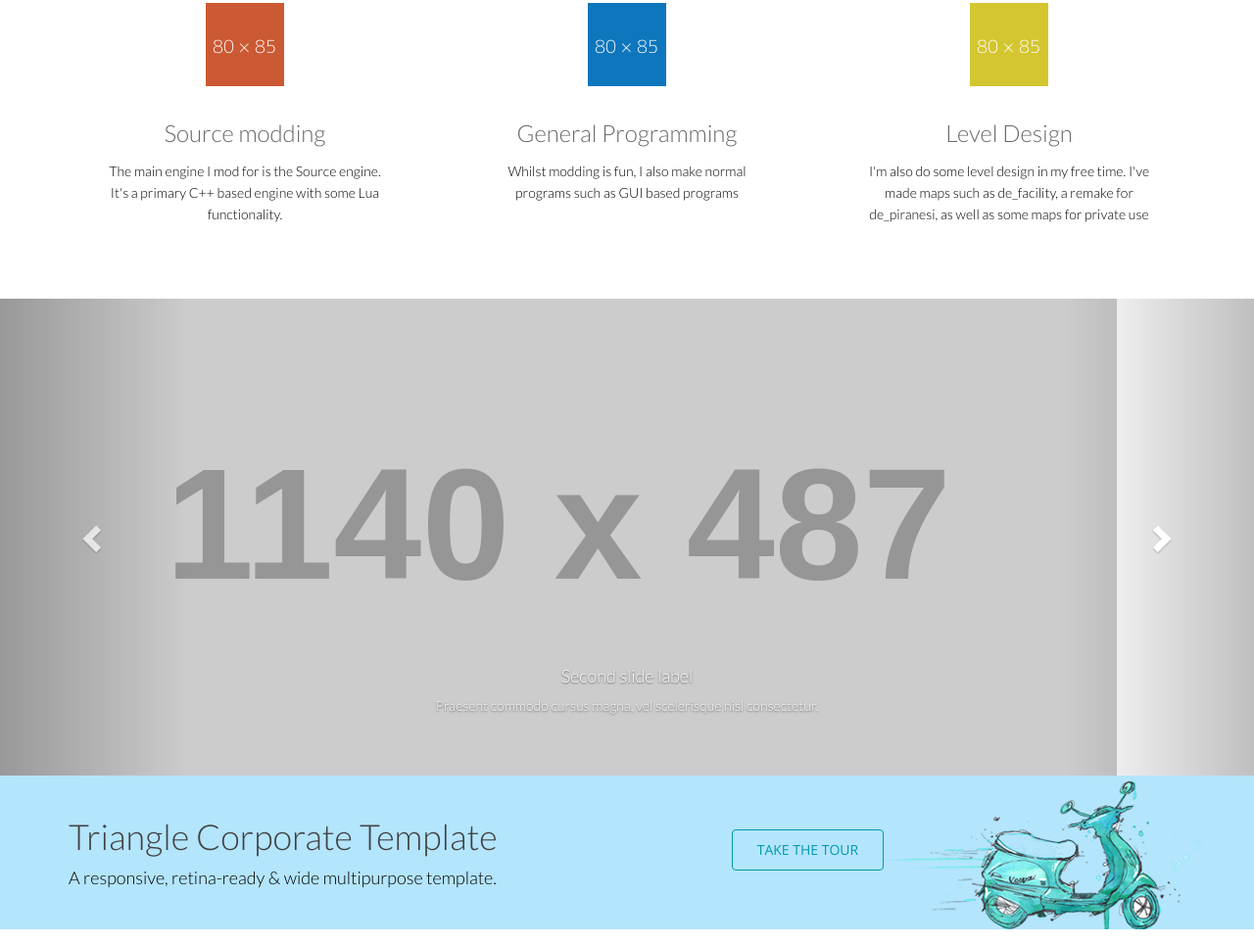
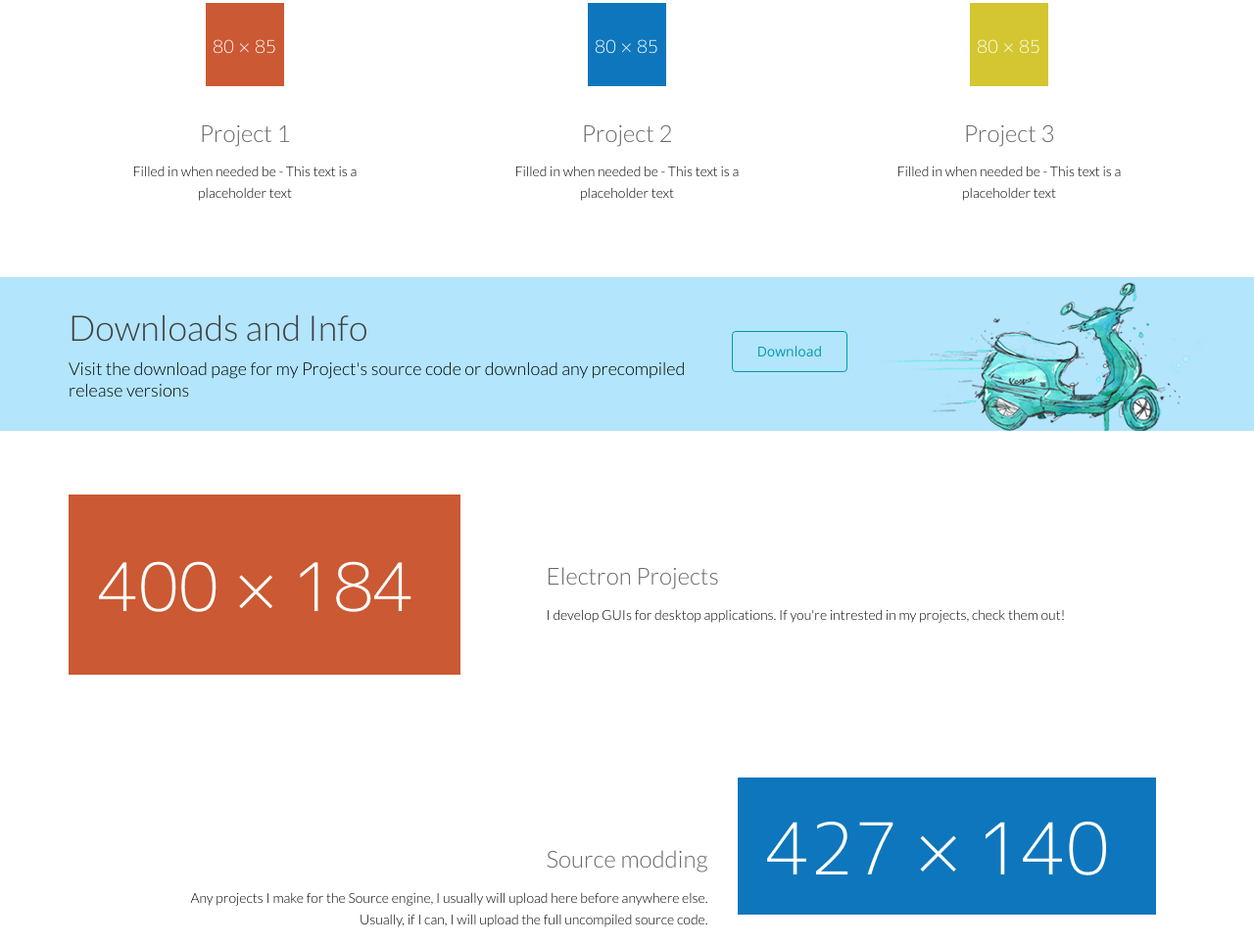
Before and after one commit to AlfiePowers/BulbSoftworks.github.io, a plain HTML site: page index.html in a window 1280 px wide. Shown: the part 699-1662 px from the top of the page at 98% size. Drawn offline with nearby package versions, Linux system fonts and the light colour scheme; placeholder pictures from the web are drawn by us.

Commit message:
080916v2

```diff
--- a/index.html
+++ b/index.html
@@ -132,8 +132,8 @@
                         <div class="wow scaleIn" data-wow-duration="500ms" data-wow-delay="300ms">
                             <img src="images/home/icon1.png" alt="">
                         </div>
-                        <h2>Source modding</h2>
-                        <p>The main engine I mod for is the Source engine. It's a primary C++ based engine with some Lua functionality.</p>
+                        <h2>Project 1</h2>
+                        <p>Filled in when needed be - This text is a placeholder text</p>
                     </div>
                 </div>
                 <div class="col-sm-4 text-center padding wow fadeIn" data-wow-duration="1000ms" data-wow-delay="600ms">
@@ -141,8 +141,8 @@
                         <div class="wow scaleIn" data-wow-duration="500ms" data-wow-delay="600ms">
                             <img src="images/home/icon2.png" alt="">
                         </div>
-                        <h2>General Programming</h2>
-                        <p>Whilst modding is fun, I also make normal programs such as GUI based programs</p>
+                        <h2>Project 2</h2>
+                        <p>Filled in when needed be - This text is a placeholder text</p>
                     </div>
                 </div>
                 <div class="col-sm-4 text-center padding wow fadeIn" data-wow-duration="1000ms" data-wow-delay="900ms">
@@ -150,9 +150,8 @@
                         <div class="wow scaleIn" data-wow-duration="500ms" data-wow-delay="900ms">
                             <img src="images/home/icon3.png" alt="">
                         </div>
-                        <h2>Level Design</h2>
-                        <p>I'm also do some level design in my free time. I've made maps such as de_facility, a remake for de_piranesi, as well
-						as some maps for private use</p>
+                        <h2>Project 3</h2>
+                        <p>Filled in when needed be - This text is a placeholder text</p>
                     </div>
                 </div>
             </div>
@@ -161,58 +160,18 @@
 
     <!--/#services-->
 
-	<!-- Carousel-->
-	 <div id="carousel-container">
-                <div id="carousel-example-generic" class="carousel slide" data-ride="carousel">
-                    <ol class="carousel-indicators visible-xs">
-                        <li data-target="#carousel-example-generic" data-slide-to="0" class="active"></li>
-                        <li data-target="#carousel-example-generic" data-slide-to="1"></li>
-                        <li data-target="#carousel-example-generic" data-slide-to="2"></li>
-                    </ol>
-                    <div class="carousel-inner">
-                        <div class="item active">
-                            <img src="http://placehold.it/1140x487/green" alt="">
-                            <div class="carousel-caption">
-                                <h3>First slide label</h3>
-                                <p>Praesent commodo cursus magna, vel scelerisque nisl consectetur.</p>
-                            </div>
-                        </div>
-                        <div class="item">
-                            <img src="http://placehold.it/1140x487/blue" alt="">
-                            <div class="carousel-caption">
-                                <h3>Second slide label</h3>
-                                <p>Praesent commodo cursus magna, vel scelerisque nisl consectetur.</p>
-                            </div>
-                        </div>
-                        <div class="item">
-                            <img src="http://placehold.it/1140x487/red" alt="">
-                            <div class="carousel-caption">
-                                <h3>Third slide label</h3>
-                                <p>Praesent commodo cursus magna, vel scelerisque nisl consectetur.</p>
-                            </div>
-                        </div>
-                    </div>
-                    <a class="left carousel-control hidden-xs" href="#carousel-example-generic" data-slide="prev">
-                        <span class="glyphicon glyphicon-chevron-left"></span>
-                    </a>
-                    <a class="right carousel-control hidden-xs" href="#carousel-example-generic" data-slide="next">
-                        <span class="glyphicon glyphicon-chevron-right"></span>
-                    </a>
-                </div><!--/#carousel-example-generic-->
-            </div><!--/#carousel-container-->
-
     <section id="action" class="responsive">
         <div class="vertical-center">
              <div class="container">
                 <div class="row">
                     <div class="action take-tour">
                         <div class="col-sm-7 wow fadeInLeft" data-wow-duration="500ms" data-wow-delay="300ms">
-                            <h1 class="title">Triangle Corporate Template</h1>
-                            <p>A responsive, retina-ready &amp; wide multipurpose template.</p>
+                            <h1 class="title">Downloads and Info</h1>
+                            <p>Visit the download page for my Project's source code or download any precompiled release versions</p>
                         </div>
                         <div class="col-sm-5 text-center wow fadeInRight" data-wow-duration="500ms" data-wow-delay="300ms">
                             <div class="tour-button">
-                                <a href="#" class="btn btn-common">TAKE THE TOUR</a>
+                                <a href="#" class="btn btn-common">Download</a>
                              </div>
                         </div>
                     </div>
@@ -230,14 +189,14 @@
                         <img src="images/home/image1.png" class="img-responsive" alt="">
                     </div>
                     <div class="col-sm-6 wow fadeInRight" data-wow-duration="500ms" data-wow-delay="300ms">
-                        <h2>Experienced and Enthusiastic</h2>
-                        <P>Pork belly leberkas cow short ribs capicola pork loin. Doner fatback frankfurter jerky meatball pastrami bacon tail sausage. Turkey fatback ball tip, tri-tip tenderloin drumstick salami strip steak.</P>
+                        <h2>Electron Projects</h2>
+                        <P>I develop GUIs for desktop applications. If you're intrested in my projects, check them out!</P>
                     </div>
                 </div>
                 <div class="single-features">
                     <div class="col-sm-6 col-sm-offset-1 align-right wow fadeInLeft" data-wow-duration="500ms" data-wow-delay="300ms">
-                        <h2>Built for the Responsive Web</h2>
-                        <P>Mollit eiusmod id chuck turducken laboris meatloaf pork loin tenderloin swine. Pancetta excepteur fugiat strip steak tri-tip. Swine salami eiusmod sint, ex id venison non. Fugiat ea jowl cillum meatloaf.</P>
+                        <h2>Source modding</h2>
+                        <P>Any projects I make for the Source engine, I usually will upload here before anywhere else. Usually, if I can, I will upload the full uncompiled source code.</P>
                     </div>
                     <div class="col-sm-5 wow fadeInRight" data-wow-duration="500ms" data-wow-delay="300ms">
                         <img src="images/home/image2.png" class="img-responsive" alt="">
```
